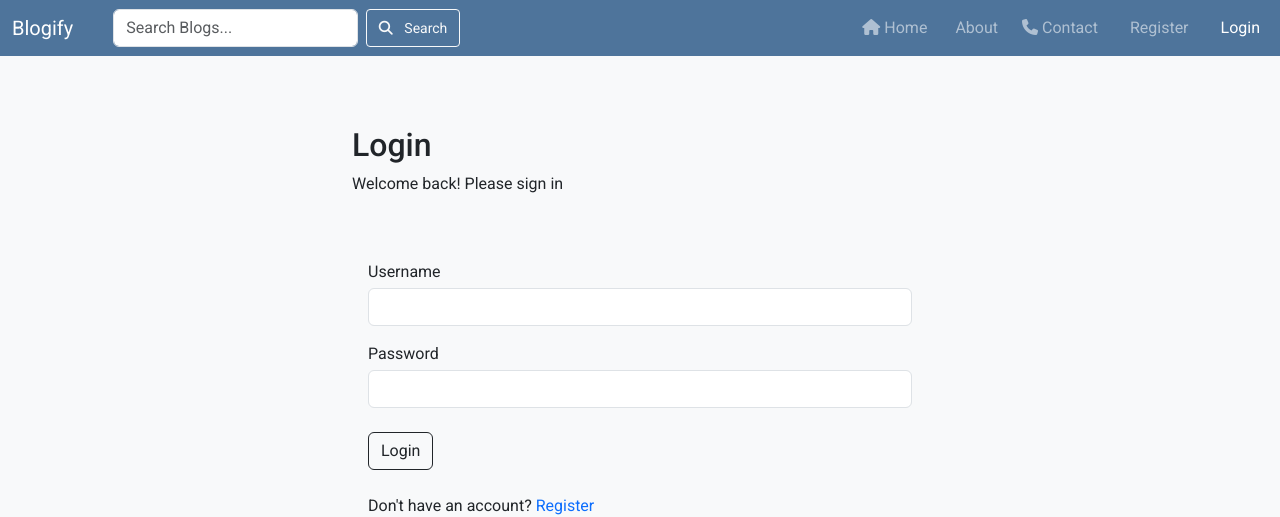
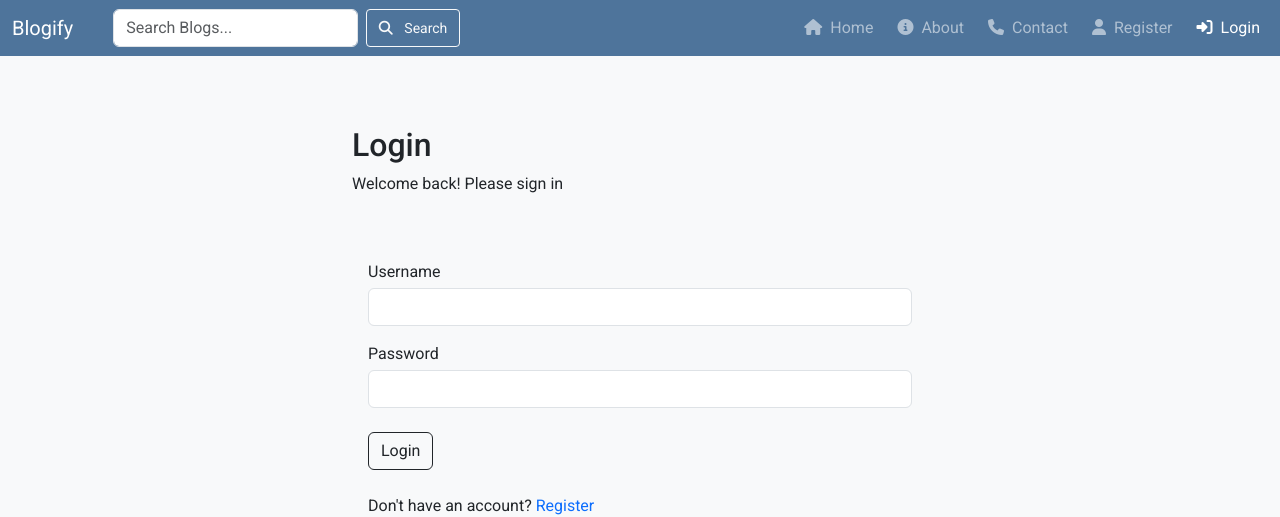
Before and after one commit to raed-nimer/CI-django-tech-blog, a Django app: page /accounts/login/ in a window 1280 px wide. Shown: the top 517 px of the page. Run offline with Django 5.2, Linux system fonts and the light colour scheme.

Commit message:
Add relevant icons

```diff
--- a/templates/header.html
+++ b/templates/header.html
@@ -16,15 +16,15 @@
       <ul class="navbar-nav ms-md-auto gap-2">
         <li class="nav-item rounded">
           <a class="nav-link {% if request.path == '/' %}active{% endif %} roboto" aria-current="page" href="/">
-            <i class="fa-solid fa-house me-1"></i>Home</a>
+            <i class="fa-solid fa-house me-2"></i>Home</a>
         </li>
         <li class="nav-item rounded">
-          <a class="nav-link {% if request.path == '/about/' %}active{% endif %}" href="/about"><i
-              class="bi bi-people-fill me-1"></i>About</a>
+          <a class="nav-link {% if request.path == '/about/' %}active{% endif %}" href="/about">
+            <i class="fa-solid fa-circle-info me-2"></i>About</a>
         </li>
         <li class="nav-item rounded">
           <a class="nav-link {% if request.path == '/contact/' %}active{% endif %}" href="/contact"><i
-              class="fa-solid fa-phone me-1"></i></i>Contact</a>
+              class="fa-solid fa-phone me-2"></i></i>Contact</a>
         </li>
         {% if user.is_authenticated %}
         <li class="nav-item dropdown">
@@ -40,11 +40,11 @@
         {% else %}
         <li class="nav-item rounded">
           <a class="nav-link {% if request.path == '/accounts/register/' %}active{% endif %}"
-            href="/accounts/register"><i class="bi bi-telephone-fill me-2"></i>Register</a>
+            href="/accounts/register"><i class="fa-solid fa-user me-2"></i>Register</a>
         </li>
         <li class="nav-item rounded">
-          <a class="nav-link {% if request.path == '/accounts/login/' %}active{% endif %}" href="/accounts/login"><i
-              class="bi bi-telephone-fill me-2"></i>Login</a>
+          <a class="nav-link {% if request.path == '/accounts/login/' %}active{% endif %}" href="/accounts/login">
+            <i class="fa-solid fa-right-to-bracket me-2"></i>Login</a>
         </li>
         {% endif %}
 
```
